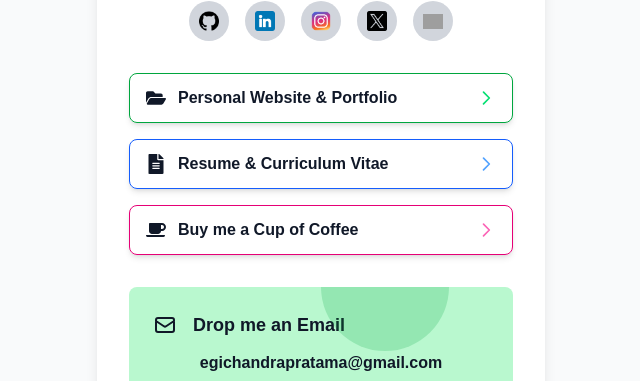
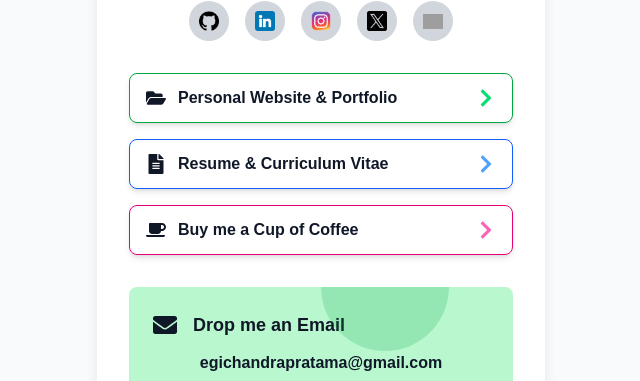
Before and after one commit to egichandrap/personal-porto, a Next.js app: page / in a window 1280 px wide. Shown: the part 331-712 px from the top of the page, without its empty margins (319-959 px from the left). Built offline with nearby package versions, Linux system fonts and the light colour scheme; grey boxes are pictures that could not be loaded.

Commit message:
adding icon chevron right

```diff
--- a/src/app/page.tsx
+++ b/src/app/page.tsx
@@ -5,7 +5,7 @@
 import Image from "next/image";
 import { useEffect, useState } from "react";
 import { useRouter } from "next/navigation";
-import { FaCoffee, FaFileAlt, FaFolderOpen } from "react-icons/fa";
+import { FaCoffee, FaFileAlt, FaFolderOpen, FaEnvelope, FaChevronRight } from "react-icons/fa";
 
 export default function Home() {
   const [theme, setTheme] = useState("light");
@@ -117,46 +117,12 @@ export default function Home() {
               {
                 href: "#",
                 icon: <FaFolderOpen className="w-5 h-5 mr-3 text-brown-600" />,
-                // icon: (
-                //   <svg
-                //     className="w-5 h-5 mr-3 text-green-600"
-                //     fill="none"
-                //     stroke="currentColor"
-                //     strokeWidth="2"
-                //     viewBox="0 0 24 24"
-                //     xmlns="http://www.w3.org/2000/svg"
-                //     aria-hidden="true"
-                //   >
-                //     <path
-                //       strokeLinecap="round"
-                //       strokeLinejoin="round"
-                //       d="M5 13l4 4L19 7"
-                //     ></path>
-                //   </svg>
-                // ),
                 text: "Personal Website & Portfolio",
                 borderColor: "border-green-600",
               },
               {
                 href: "/pdf/CV.Egi-Chandra-Pratama.pdf",
                 icon: <FaFileAlt className="w-5 h-5 mr-3 text-brown-600" />,
-                // icon: (
-                //   <svg
-                //     className="w-5 h-5 mr-3 text-blue-600"
-                //     fill="none"
-                //     stroke="currentColor"
-                //     strokeWidth="2"
-                //     viewBox="0 0 24 24"
-                //     xmlns="http://www.w3.org/2000/svg"
-                //     aria-hidden="true"
-                //   >
-                //     <path
-                //       strokeLinecap="round"
-                //       strokeLinejoin="round"
-                //       d="M9 12h6m-3-3v6m-6 3h12a2 2 0 002-2v-6a2 2 0 00-2-2H6a2 2 0 00-2 2v6a2 2 0 002 2z"
-                //     ></path>
-                //   </svg>
-                // ),
                 text: "Resume & Curriculum Vitae",
                 borderColor: "border-blue-600",
               },
@@ -189,29 +155,6 @@ export default function Home() {
               // },
               {
                 href: "/buy-coffee",
-                // icon: (
-                //   <svg
-                //     className="w-5 h-5 mr-3 text-pink-600"
-                //     fill="none"
-                //     stroke="currentColor"
-                //     strokeWidth="2"
-                //     viewBox="0 0 24 24"
-                //     xmlns="http://www.w3.org/2000/svg"
-                //     aria-hidden="true"
-                //   >
-                //     <path
-                //       strokeLinecap="round"
-                //       strokeLinejoin="round"
-                //       d="M8 17h8a4 4 0 004-4V9H4v4a4 4 0 004 4zm0 0v1a3 3 0 006 0v-1"
-                //     />
-                //     <path
-                //       strokeLinecap="round"
-                //       strokeLinejoin="round"
-                //       d="M8 3v1m4-1v1m4-1v1"
-                //     />
-                //   </svg>
-                // ),
-
                 icon: <FaCoffee className="w-5 h-5 mr-3 text-brown-600" />,
                 text: "Buy me a Cup of Coffee",
                 borderColor: "border-pink-600",
@@ -239,21 +182,7 @@ export default function Home() {
                   >
                     {icon}
                     <span className="font-semibold">{text}</span>
-                    <svg
-                      className={`ml-auto w-5 h-5 ${arrowColorClass}`}
-                      fill="none"
-                      stroke="currentColor"
-                      strokeWidth="2"
-                      viewBox="0 0 24 24"
-                      xmlns="http://www.w3.org/2000/svg"
-                      aria-hidden="true"
-                    >
-                      <path
-                        strokeLinecap="round"
-                        strokeLinejoin="round"
-                        d="M9 5l7 7-7 7"
-                      ></path>
-                    </svg>
+                    <FaChevronRight className={`ml-auto w-5 h-5 ${arrowColorClass}`} />
                   </button>
                 ) : (
                   <a
@@ -265,21 +194,7 @@ export default function Home() {
                   >
                     {icon}
                     <span className="font-semibold">{text}</span>
-                    <svg
-                      className={`ml-auto w-5 h-5 ${arrowColorClass}`}
-                      fill="none"
-                      stroke="currentColor"
-                      strokeWidth="2"
-                      viewBox="0 0 24 24"
-                      xmlns="http://www.w3.org/2000/svg"
-                      aria-hidden="true"
-                    >
-                      <path
-                        strokeLinecap="round"
-                        strokeLinejoin="round"
-                        d="M9 5l7 7-7 7"
-                      ></path>
-                    </svg>
+                    <FaChevronRight className={`ml-auto w-5 h-5 ${arrowColorClass}`} />
                   </a>
                 );
               })}
@@ -302,21 +217,7 @@ export default function Home() {
           <div className="mt-8 p-6 rounded-lg bg-green-200 bg-opacity-50 dark:bg-green-700 dark:bg-opacity-30 relative overflow-hidden">
             <div className="absolute top-0 right-0 w-32 h-32 bg-green-600 opacity-20 rounded-full -translate-x-1/2 -translate-y-1/2 pointer-events-none"></div>
             <div className="flex items-center gap-4 mb-3">
-              <svg
-                className="w-6 h-6 text-white-600"
-                fill="none"
-                stroke="currentColor"
-                strokeWidth="2"
-                viewBox="0 0 24 24"
-                xmlns="http://www.w3.org/2000/svg"
-                aria-hidden="true"
-              >
-                <path
-                  strokeLinecap="round"
-                  strokeLinejoin="round"
-                  d="M3 8l7.89 5.26a2 2 0 002.22 0L21 8M5 19h14a2 2 0 002-2V7a2 2 0 00-2-2H5a2 2 0 00-2 2v10a2 2 0 002 2z"
-                ></path>
-              </svg>
+              <FaEnvelope className="w-6 h-6 text-white-600" />
               <h2 className="font-bold text-lg">Drop me an Email</h2>
             </div>
             <p className="font-semibold">egichandrapratama@gmail.com</p>
```
